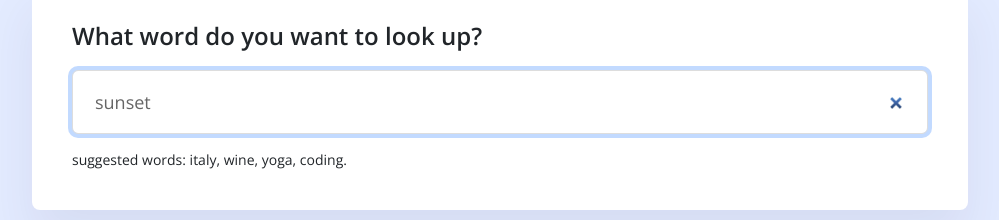
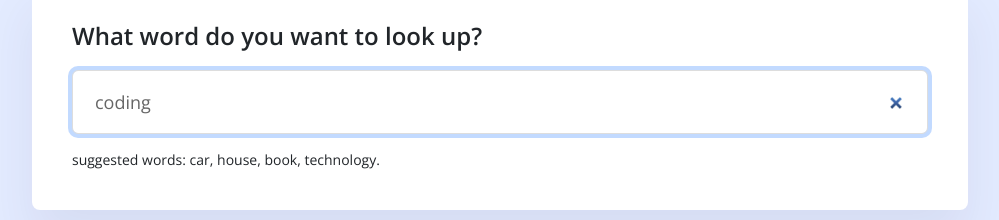
Before and after one commit to bnardi99/react-dictionary, a React (Create React App) app: page / in a window 1280 px wide. Shown: the part 203-423 px from the top of the page, without its empty margins (140-1139 px from the left). Built offline with nearby package versions, Linux system fonts and the light colour scheme; no server answers.

Commit message:
Changed default keyword and suggested words

```diff
--- a/src/App.js
+++ b/src/App.js
@@ -11,7 +11,7 @@ function App() {
             <img src={logo} className="logo" alt="Dictionary App logo" />
           </a>
         </header>
-        <Dictionary defaultKeyword="sunset" />
+        <Dictionary defaultKeyword="coding" />
         <footer className="App-footer">
           <a
             href="https://github.com/bnardi99/react-dictionary"
--- a/src/Dictionary.js
+++ b/src/Dictionary.js
@@ -58,7 +58,9 @@ export default function Dictionary(props) {
               onChange={handleKeywordChange}
             />
           </form>
-          <small className="hint">suggested words: italy, wine, yoga, coding.</small>
+          <small className="hint">
+            suggested words: car, house, book, technology.
+          </small>
         </section>
         <Result definition={definition} />
         <Photos photos={photos} />
```
